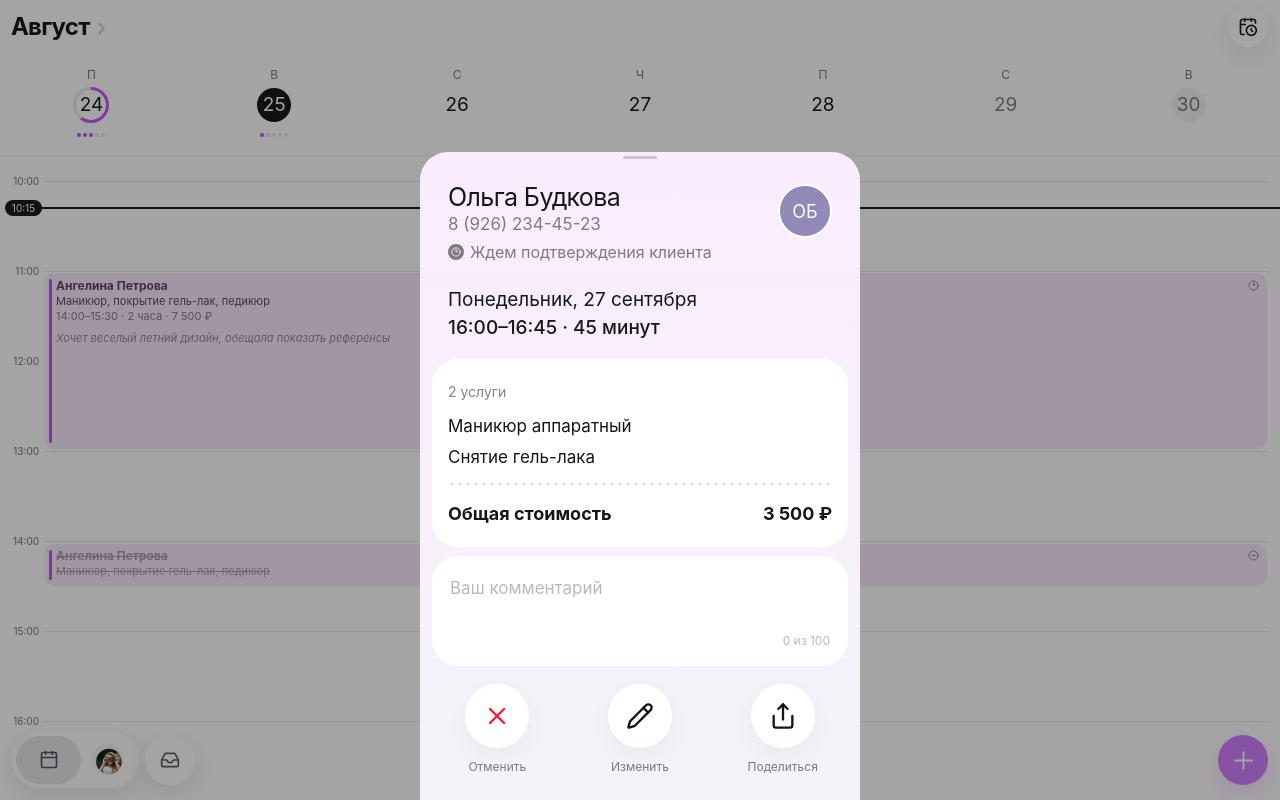
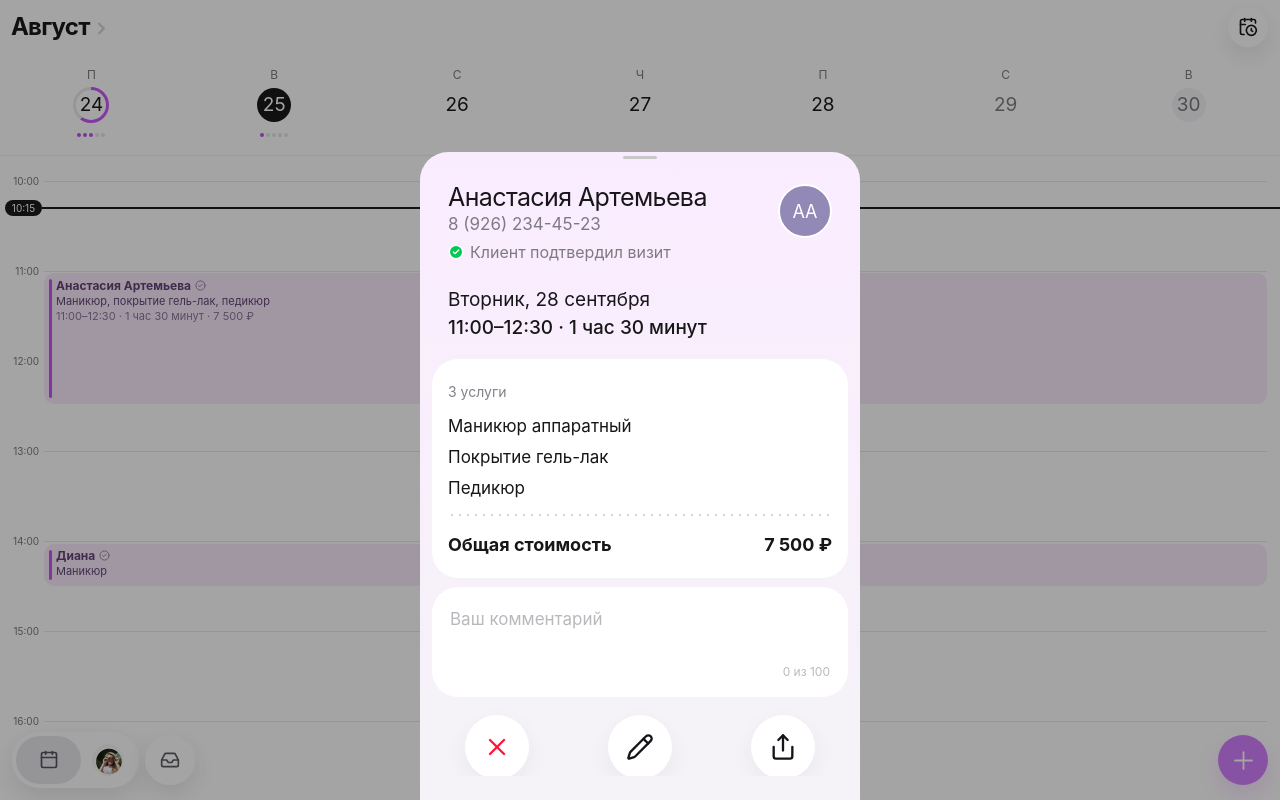
Before and after one commit to chrome350/react-shadcn-starter, a React (Vite) app: page / in a window 1280 px wide. Both pictures are taken after a click on the element 655 px from the left and 361 px from the top of the page. Built offline with nearby package versions, Linux system fonts and the light colour scheme; a web font is replaced by a local one.

Commit message:
Update September 28 event content

```diff
--- a/src/App.tsx
+++ b/src/App.tsx
@@ -74,6 +74,7 @@ type AppointmentProps = {
   note?: string
   status?: AppointmentStatus
   details?: AppointmentDetails
+  showNewBadge?: boolean
 }
 
 type AppointmentStatus = "confirmed" | "pending" | "new" | "canceled"
@@ -130,7 +131,30 @@ const mondayAppointmentDetails = {
   },
 } satisfies Record<string, AppointmentDetails>
 
-function Appointment({ className, name = "Ангелина Петрова", service = "Маникюр, покрытие гель-лак, педикюр", compact, duration, note, status = "confirmed", details }: AppointmentProps) {
+const tuesdayAppointmentDetails = {
+  anastasia: {
+    name: "Анастасия Артемьева",
+    phone: "8 (926) 234-45-23",
+    initials: "АА",
+    date: "Вторник, 28 сентября",
+    time: "11:00–12:30 · 1 час 30 минут",
+    services: ["Маникюр аппаратный", "Покрытие гель-лак", "Педикюр"],
+    total: "7 500 ₽",
+  },
+  diana: {
+    name: "Диана",
+    phone: "8 (926) 234-45-23",
+    initials: "Д",
+    date: "Вторник, 28 сентября",
+    time: "14:00–14:30 · 30 минут",
+    services: ["Маникюр"],
+    total: "2 500 ₽",
+  },
+} satisfies Record<string, AppointmentDetails>
+
+function Appointment({ className, name = "Ангелина Петрова", service = "Маникюр, покрытие гель-лак, педикюр", compact, duration, note, status = "confirmed", details, showNewBadge }: AppointmentProps) {
+  const shouldShowNewBadge = showNewBadge ?? (status === "confirmed" || status === "new")
+
   return (
     <AppointmentDetailsDrawer
       status={status}
@@ -140,7 +164,7 @@ function Appointment({ className, name = "Ангелина Петрова", serv
           <span className="appointment__stripe" />
           <div className="appointment__head">
             <strong>{name}</strong>
-            {(status === "confirmed" || status === "new") && <span className="status-pill">НОВЫЙ</span>}
+            {shouldShowNewBadge && <span className="status-pill">НОВЫЙ</span>}
             {status === "pending" ? (
               <Clock2 className="status-check status-check--standalone" aria-label="Ожидает подтверждения" />
             ) : status === "canceled" ? (
@@ -282,7 +306,7 @@ function AppointmentDetailsDrawer({ trigger, status, details = defaultAppointmen
 
             <div className="appointment-details-body">
             <section className="services-card" aria-label="Услуги и стоимость">
-              <span>{details.services.length} услуги</span>
+              <span>{details.services.length === 1 ? "1 услуга" : `${details.services.length} услуги`}</span>
               {details.services.map((service) => <p key={service}>{service}</p>)}
               <i />
               <div><strong>Общая стоимость</strong><strong>{details.total}</strong></div>
@@ -817,11 +841,21 @@ export function App() {
             <>
               <Appointment
                 className="tuesday-event-one"
-                duration="14:00–15:30 · 2 часа · 7 500 ₽"
-                note="Хочет веселый летний дизайн, обещала показать референсы"
-                status="pending"
+                name="Анастасия Артемьева"
+                duration="11:00–12:30 · 1 час 30 минут · 7 500 ₽"
+                status="confirmed"
+                showNewBadge={false}
+                details={tuesdayAppointmentDetails.anastasia}
               />
-              <Appointment className="tuesday-event-two" compact status="canceled" />
+              <Appointment
+                className="tuesday-event-two"
+                name="Диана"
+                service="Маникюр"
+                compact
+                status="confirmed"
+                showNewBadge={false}
+                details={tuesdayAppointmentDetails.diana}
+              />
             </>
           ) : null}
         </div>
--- a/src/index.css
+++ b/src/index.css
@@ -369,7 +369,7 @@ button { font: inherit; -webkit-tap-highlight-color: transparent; }
 .event-one { top: 109px; height: 86px; }
 .event-two { top: 200px; height: 86px; }
 .event-three { top: 290px; height: 131px; }
-.tuesday-event-one { top: 109px; height: 176px; }
+.tuesday-event-one { top: 109px; height: 131px; }
 .tuesday-event-two { top: 380px; height: 42px; }
 
 .break-card {
```
